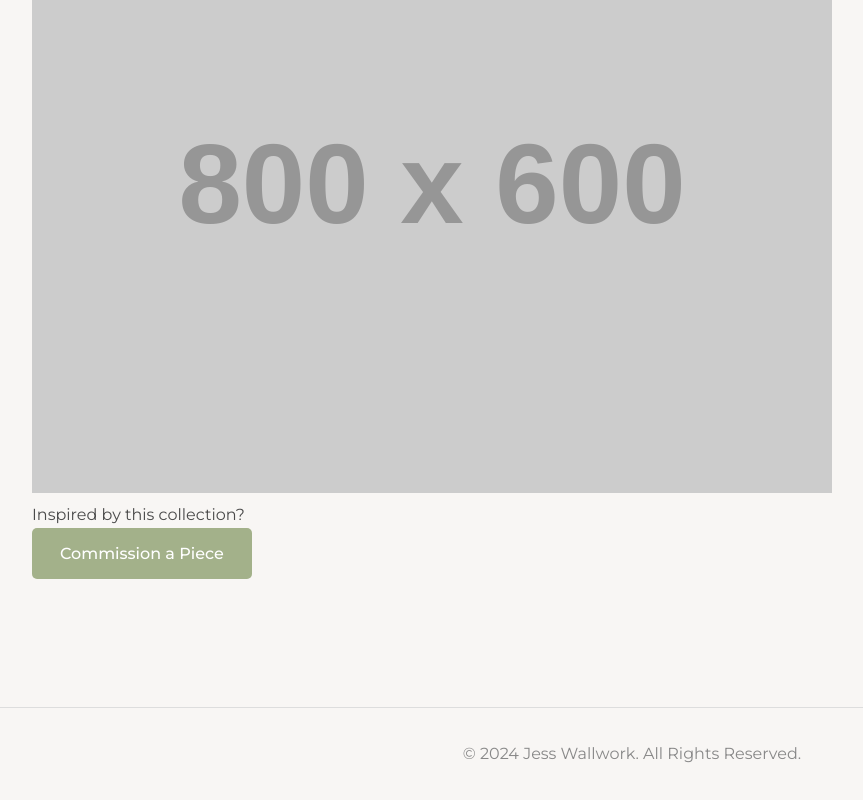
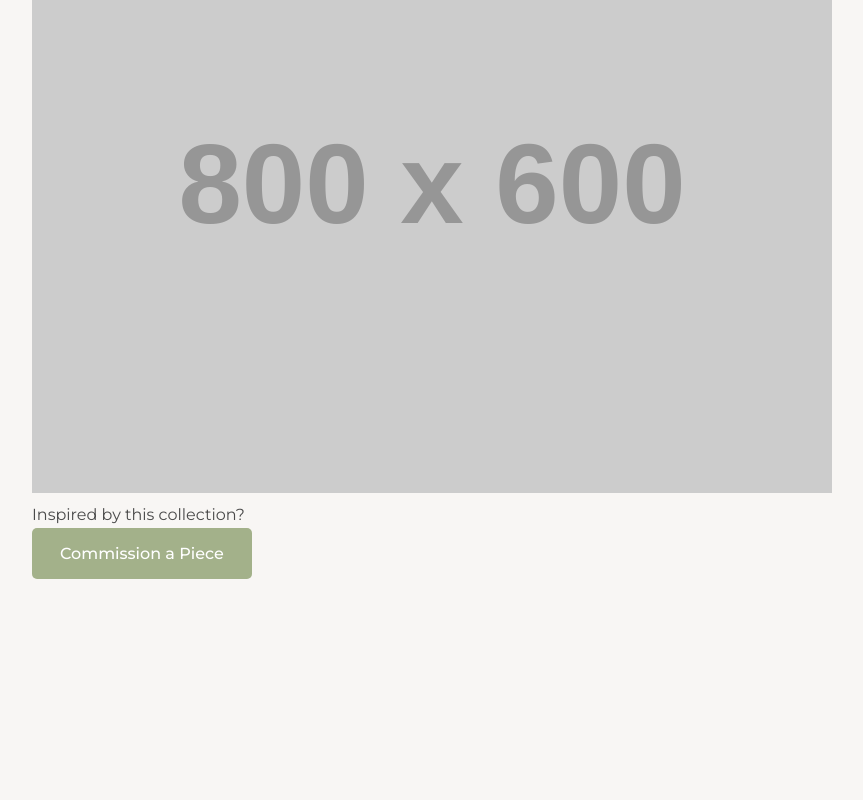
Before and after one commit to EdHogg12/Mumwebsite, a plain HTML site: page catalogue-1.html in a window 1280 px wide. Shown: the part 2282-3082 px from the top of the page, without its empty margins (8-871 px from the left). After the commit the page ends 2925 px from the top, so only its background shows below. Drawn offline with nearby package versions, Linux system fonts and the light colour scheme; placeholder pictures from the web are drawn by us.

Commit message:
Update catalogue-1.html

```diff
--- a/catalogue-1.html
+++ b/catalogue-1.html
@@ -53,11 +53,7 @@
         </section>
     </main>
 
-    <footer>
-        <div class="container">
-            <p>&copy; 2024 Jess Wallwork. All Rights Reserved.</p>
-        </div>
-    </footer>
     <script src="js/script.js"></script>
 </body>
+
 </html>
```
